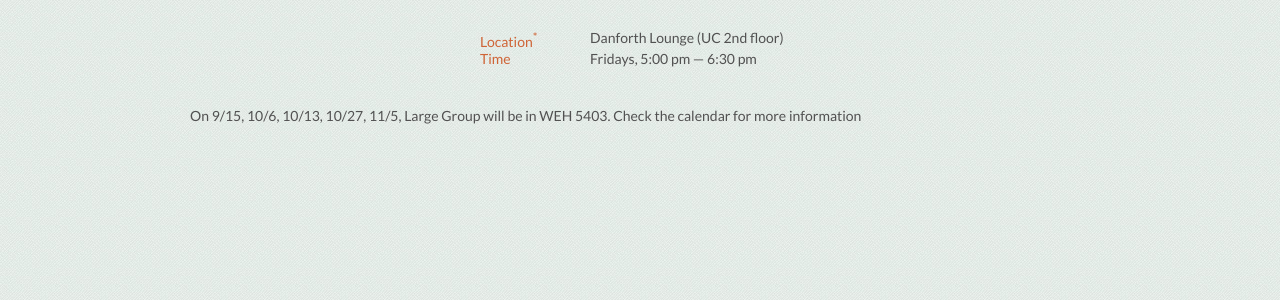
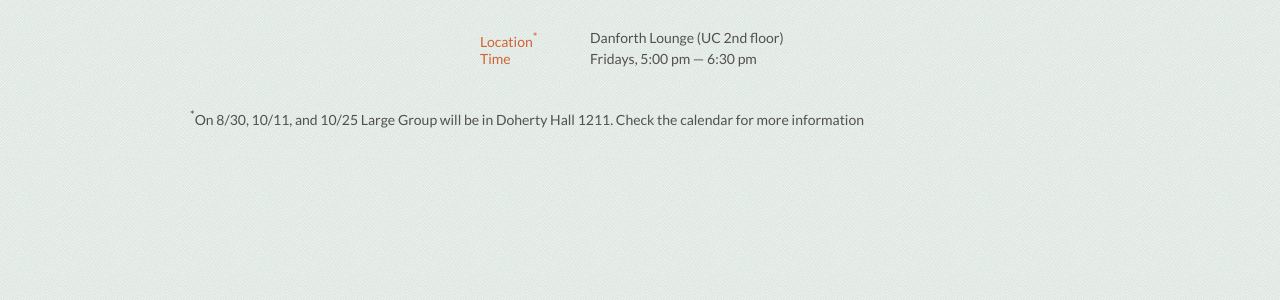
Before and after one commit to ivcf-cmu/ivcf-cmu.github.io, a Jekyll site: the page built from largegroup.md, in a window 1280 px wide. Shown: the part 279-579 px from the top of the page. Built offline with Jekyll 4.4.1, drawn with Linux system fonts in a browser that asks for light colours.

Commit message:
updated large group page

```diff
--- a/largegroup.md
+++ b/largegroup.md
@@ -13,5 +13,5 @@ Large group is a weekly event where all of the small groups gather in one place
 </div>
 
 <p id="location-addendum">
-	On 9/15, 10/6, 10/13, 10/27, 11/5, Large Group will be in WEH 5403. Check the calendar for more information
+	<sup>*</sup>On 8/30, 10/11, and 10/25 Large Group will be in Doherty Hall 1211. Check the calendar for more information
 </p>
```
